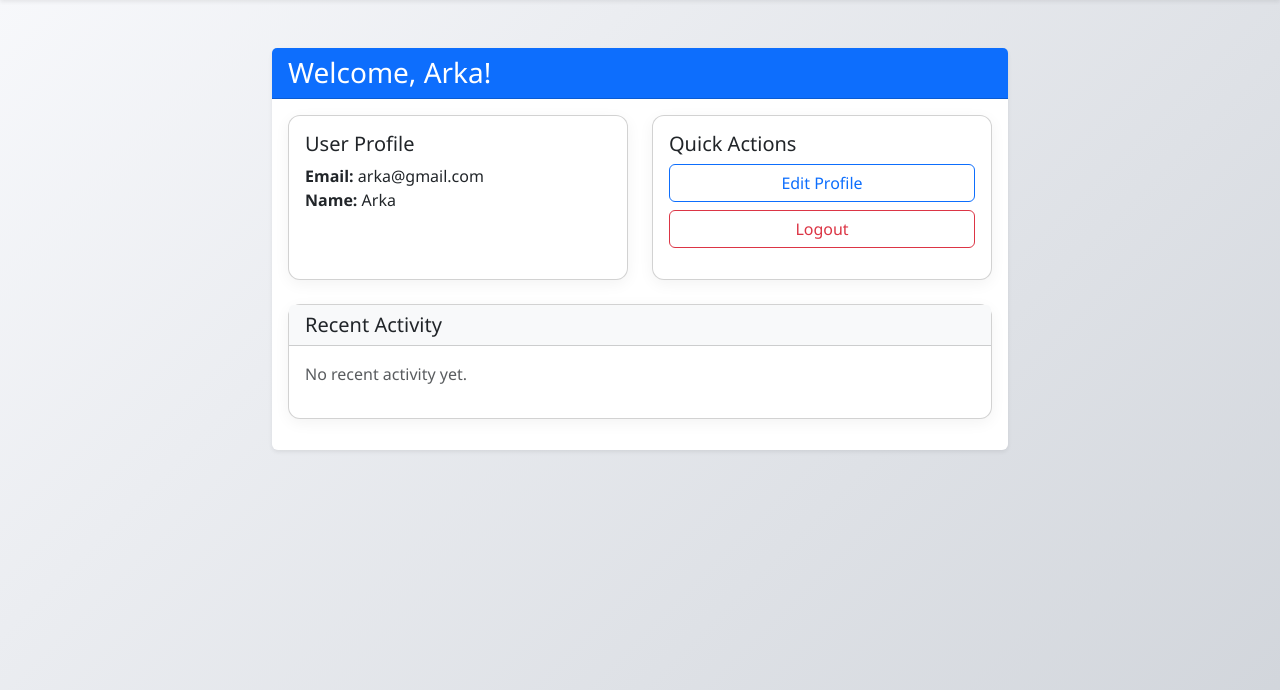
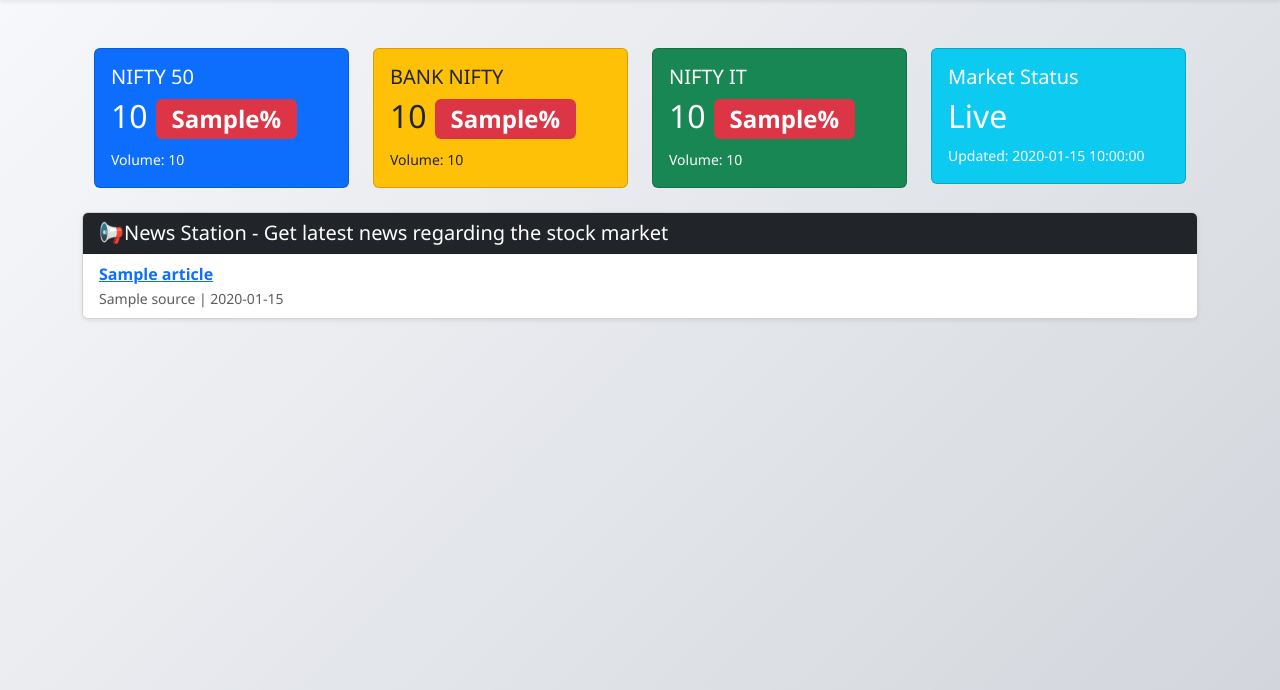
Before and after one commit to Arka-Sengupta/StockWise, a Flask app: template website/templates/home.html in a window 1280 px wide. Shown: the part 60-750 px from the top of the page. Run offline with Flask 3, Linux system fonts and the light colour scheme; a user stored in the database is signed in; the template is opened without the code that fills it: most values are stand-ins (such as "Sample title", 1, 10 or a date in 2020).

Commit message:
Update home.html

```diff
--- a/website/templates/home.html
+++ b/website/templates/home.html
@@ -1,52 +1,108 @@
 {% extends "base.html" %}
 
-{% block title %}Home{% endblock %}
+{% block title %}Market Dashboard{% endblock %}
 
 {% block content %}
-<div class="row justify-content-center">
-    <div class="col-md-8">
-        <div class="card shadow-sm border-0 animate__animated animate__fadeIn">
-            <div class="card-header bg-primary text-white">
-                <h3 class="mb-0">Welcome, {{ current_user.first_name }}!</h3>
-            </div>
+<div class="container-fluid">
+  <div class="row mb-4">
+    <!-- NIFTY 50 -->
+    <div class="col-md-3">
+      <div class="card market-card bg-primary text-white animate__animated animate__fadeInUp">
         <div class="card-body">
-                <div class="row">
-                    <div class="col-md-6 fade-in" style="animation-delay: 0.2s;">
-                        <div class="card note-card h-100">
-                            <div class="card-body">
-                                <h5 class="card-title">User Profile</h5>
-                                <p class="card-text">
-                                    <strong>Email:</strong> {{ current_user.email }}<br>
-                                    <strong>Name:</strong> {{ current_user.first_name }}
-                                </p>
+          <h5 class="card-title">NIFTY 50</h5>
+          {% if market_data.NIFTY_50 %}
+          <h2 class="card-text">
+            {{ market_data.NIFTY_50['data'][0]['lastPrice'] }}
+            <span class="badge bg-{{ 'success' if market_data.NIFTY_50['data'][0]['pChange'] > 0 else 'danger' }}">
+              {{ market_data.NIFTY_50['data'][0]['pChange'] }}%
+            </span>
+          </h2>
+          <p class="card-text"><small>Volume: {{ market_data.NIFTY_50['data'][0]['quantityTraded'] }}</small></p>
+          {% else %}
+          <h2 class="card-text">-- <span class="badge bg-secondary">--%</span></h2>
+          <p class="card-text"><small>Data unavailable</small></p>
+          {% endif %}
         </div>
       </div>
     </div>
-                    <div class="col-md-6 fade-in" style="animation-delay: 0.4s;">
-                        <div class="card note-card h-100">
+
+    <!-- BANK NIFTY -->
+    <div class="col-md-3">
+      <div class="card market-card bg-warning text-dark animate__animated animate__fadeInUp" style="animation-delay: 0.1s">
         <div class="card-body">
-                                <h5 class="card-title">Quick Actions</h5>
-                                <div class="d-grid gap-2">
-                                    <a href="#" class="btn btn-outline-primary">Edit Profile</a>
-                                    <a href="{{ url_for('auth.logout') }}" class="btn btn-outline-danger">Logout</a>
+          <h5 class="card-title">BANK NIFTY</h5>
+          {% if market_data.BANK_NIFTY %}
+          <h2 class="card-text">
+            {{ market_data.BANK_NIFTY['data'][0]['lastPrice'] }}
+            <span class="badge bg-{{ 'success' if market_data.BANK_NIFTY['data'][0]['pChange'] > 0 else 'danger' }}">
+              {{ market_data.BANK_NIFTY['data'][0]['pChange'] }}%
+            </span>
+          </h2>
+          <p class="card-text"><small>Volume: {{ market_data.BANK_NIFTY['data'][0]['quantityTraded'] }}</small></p>
+          {% else %}
+          <h2 class="card-text">-- <span class="badge bg-secondary">--%</span></h2>
+          <p class="card-text"><small>Data unavailable</small></p>
+          {% endif %}
+        </div>
+      </div>
+    </div>
+
+    <!-- NIFTY IT -->
+    <div class="col-md-3">
+      <div class="card market-card bg-success text-white animate__animated animate__fadeInUp" style="animation-delay: 0.2s">
+        <div class="card-body">
+          <h5 class="card-title">NIFTY IT</h5>
+          {% if market_data.NIFTY_IT %}
+          <h2 class="card-text">
+            {{ market_data.NIFTY_IT['data'][0]['lastPrice'] }}
+            <span class="badge bg-{{ 'success' if market_data.NIFTY_IT['data'][0]['pChange'] > 0 else 'danger' }}">
+              {{ market_data.NIFTY_IT['data'][0]['pChange'] }}%
+            </span>
+          </h2>
+          <p class="card-text"><small>Volume: {{ market_data.NIFTY_IT['data'][0]['quantityTraded'] }}</small></p>
+          {% else %}
+          <h2 class="card-text">-- <span class="badge bg-secondary">--%</span></h2>
+          <p class="card-text"><small>Data unavailable</small></p>
+          {% endif %}
+        </div>
+      </div>
+    </div>
+
+    <!-- Market Status -->
+    <div class="col-md-3">
+      <div class="card market-card bg-info text-white animate__animated animate__fadeInUp" style="animation-delay: 0.3s">
+        <div class="card-body">
+          <h5 class="card-title">Market Status</h5>
+          <h2 class="card-text">Live</h2>
+          <p class="card-text"><small>Updated: {{ last_updated }}</small></p>
         </div>
       </div>
     </div>
   </div>
 </div>
 
-                <div class="mt-4 fade-in" style="animation-delay: 0.6s;">
-                    <div class="card note-card">
-                        <div class="card-header bg-light">
-                            <h5 class="mb-0">Recent Activity</h5>
+<div class="row mt-4">
+    <div class="col-12">
+      <div class="card shadow-sm animate__animated animate__fadeInUp">
+        <div class="card-header bg-dark text-white">
+          <h5 class="mb-0">📢News Station - Get latest news regarding the stock market</h5>
         </div>
-                        <div class="card-body">
-                            <p class="text-muted">No recent activity yet.</p>
+        <ul class="list-group list-group-flush">
+          {% for article in news_articles %}
+          <li class="list-group-item">
+            <a href="{{ article.url }}" target="_blank">
+              <strong>{{ article.title }}</strong>
+            </a>
+            <br>
+            <small class="text-muted">{{ article.source.name }} | {{ article.publishedAt[:10] }}</small>
+          </li>
+          {% endfor %}
+          {% if news_articles|length == 0 %}
+          <li class="list-group-item text-muted">No news available at the moment.</li>
+          {% endif %}
+        </ul>
       </div>
     </div>
   </div>
-            </div>
-        </div>
-    </div>
-</div>
+
 {% endblock %}
```
Lines whose indentation alone changed are shown as unchanged.
